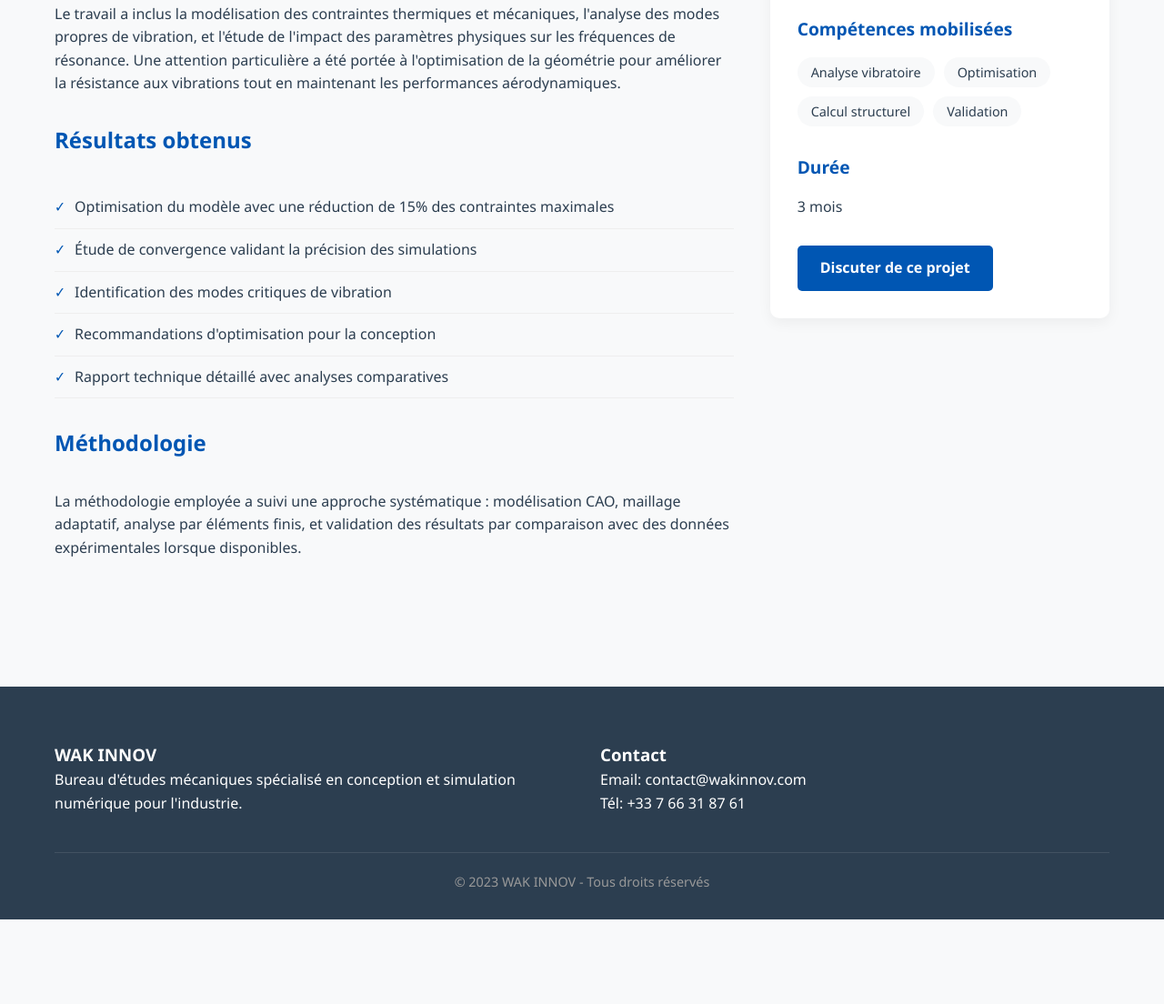
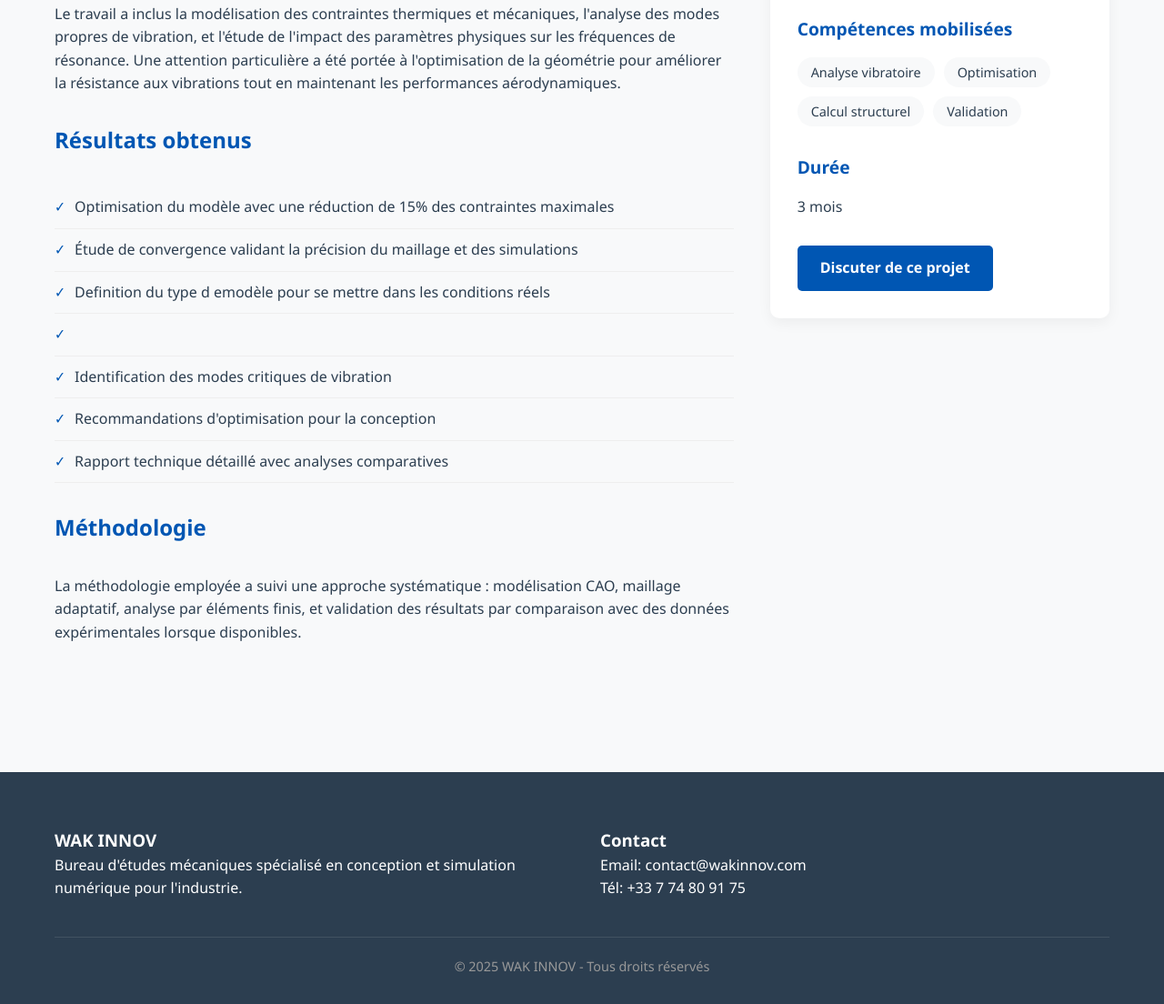
Before and after one commit to tahabennani1/wak-innov, a plain HTML site: page projet-moteur-vulcain.html in a window 1280 px wide. Shown: the part 979-2083 px from the top of the page at 91% size. Before the commit the page ends 1990 px from the top, so only its background shows below. Drawn offline with Linux system fonts and the light colour scheme.

Commit message:
Update projet-moteur-vulcain.html

```diff
--- a/projet-moteur-vulcain.html
+++ b/projet-moteur-vulcain.html
@@ -294,7 +294,7 @@
                 <div class="project-meta">
                     <div class="meta-item">
                         <i class="fas fa-calendar"></i>
-                        <span>Février - Avril 2024</span>
+                        <span>2024 - Durée : 2 mois</span>
                     </div>
                     <div class="meta-item">
                         <i class="fas fa-user"></i>
@@ -308,7 +308,7 @@
             </div>
 
             <div class="project-image">
-                <img src="https://images.unsplash.com/photo-1635070041078-e363dbe005cb?ixlib=rb-4.0.3&ixid=M3wxMjA3fDB8MHxwaG90by1wYWdlfHx8fGVufDB8fHx8fA%3D%3D&auto=format&fit=crop&w=1200&q=80"
+                <img src="https://encrypted-tbn2.gstatic.com/images?q=tbn:ANd9GcSJdE9fFBEsDsTXVRkXnrQrbTZMmVyXOhfSWlWOJ4-OaHQH6gYX"
                      alt="Moteur Vulcain 2 - Analyse module divergent">
             </div>
 
@@ -323,7 +323,8 @@
                         <h2>Résultats obtenus</h2>
                         <ul class="feature-list">
                             <li>Optimisation du modèle avec une réduction de 15% des contraintes maximales</li>
-                            <li>Étude de convergence validant la précision des simulations</li>
+                            <li>Étude de convergence validant la précision du maillage et des simulations</li>
+                            <li>Definition du type d emodèle pour se mettre dans les conditions réels<li>
                             <li>Identification des modes critiques de vibration</li>
                             <li>Recommandations d'optimisation pour la conception</li>
                             <li>Rapport technique détaillé avec analyses comparatives</li>
@@ -379,12 +380,12 @@
                 <div class="footer-column">
                     <h3>Contact</h3>
                     <p>Email: contact@wakinnov.com</p>
-                    <p>Tél: +33 7 66 31 87 61</p>
+                    <p>Tél: +33 7 74 80 91 75</p>
                 </div>
             </div>
 
             <div class="copyright">
-                <p>&copy; 2023 WAK INNOV - Tous droits réservés</p>
+                <p>&copy; 2025 WAK INNOV - Tous droits réservés</p>
             </div>
         </div>
     </footer>
```
